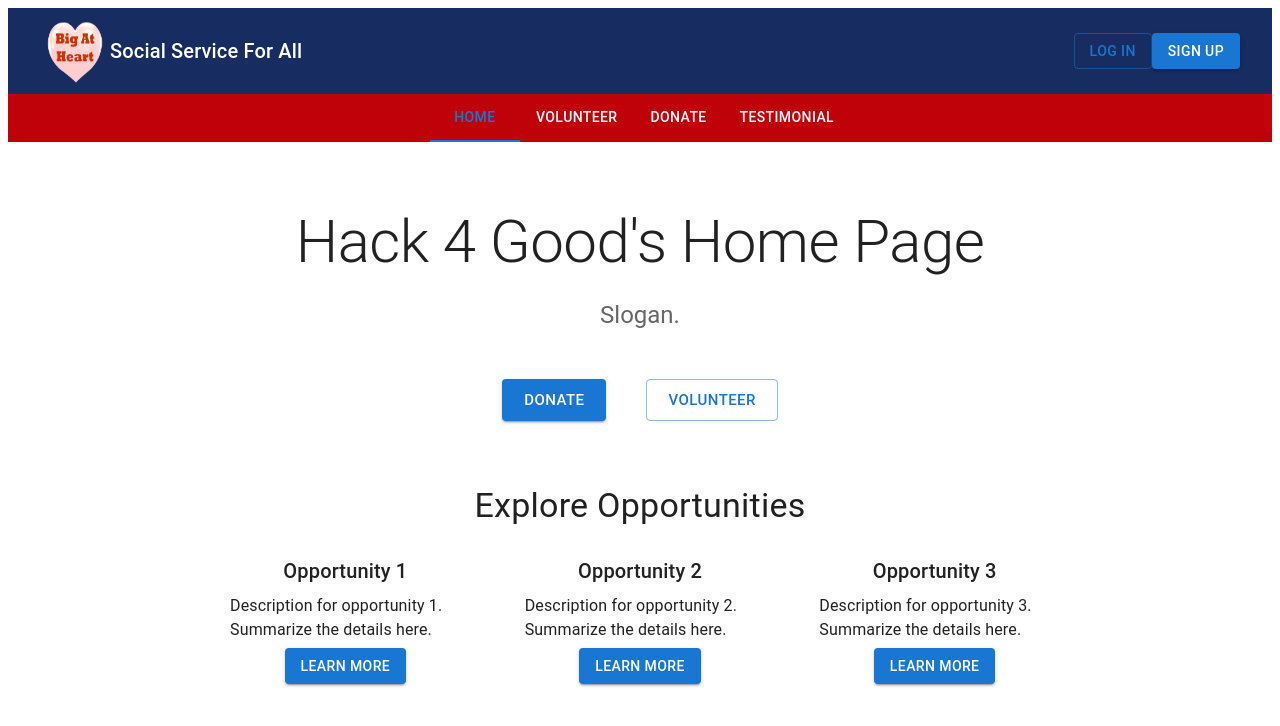
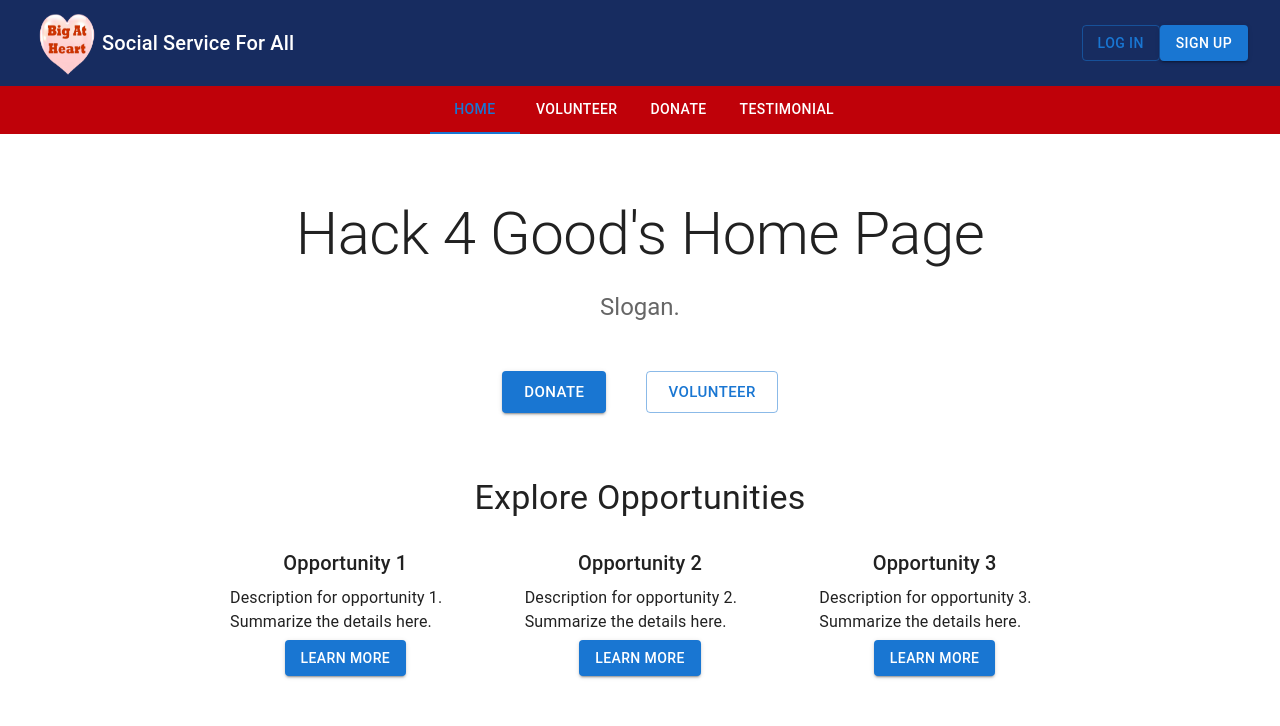
Before and after one commit to Soneul/Hack4Good, a Next.js app: page / in a window 1280 px wide. Shown: the top 726 px of the page. Built offline with nearby package versions, Linux system fonts and the light colour scheme.

Commit message:
Remove default margin around all pages

```diff
--- a/src/styles/globals.css
+++ b/src/styles/globals.css
@@ -4,6 +4,11 @@
   --font-mono: ui-monospace, Menlo, Monaco, "Cascadia Mono", "Segoe UI Mono",
     "Roboto Mono", "Oxygen Mono", "Ubuntu Monospace", "Source Code Pro",
     "Fira Mono", "Droid Sans Mono", "Courier New", monospace;
+}
+
+:root, body {
+  padding: 0;
+  margin: 0;
 }
 
 @media (prefers-color-scheme: dark) {
```
